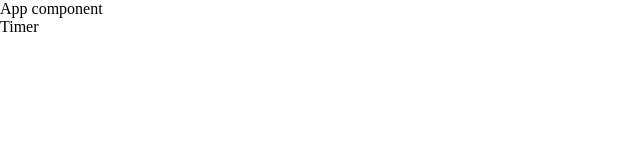
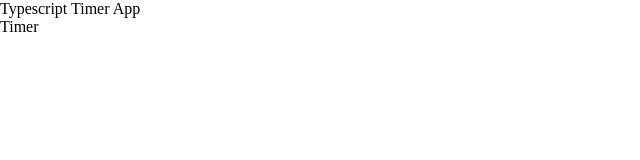
Before and after one commit to ahmedali8/stopwatch-app-pwa, a React (Create React App) app: page / in a window 1280 px wide. Shown: the top 160 px of the page, without its empty margins (0-640 px from the left). Built offline with nearby package versions, Linux system fonts and the light colour scheme.

Commit message:
updated App.tsx

```diff
--- a/src/components/App/App.tsx
+++ b/src/components/App/App.tsx
@@ -3,8 +3,8 @@ import Timer from '../Timer/Timer';
 
 function App() {
   return (
-    <div>
-      <div>App component</div>
+    <div className="app-container">
+      <div>Typescript Timer App</div>
       <Timer />
     </div>
   );
```
